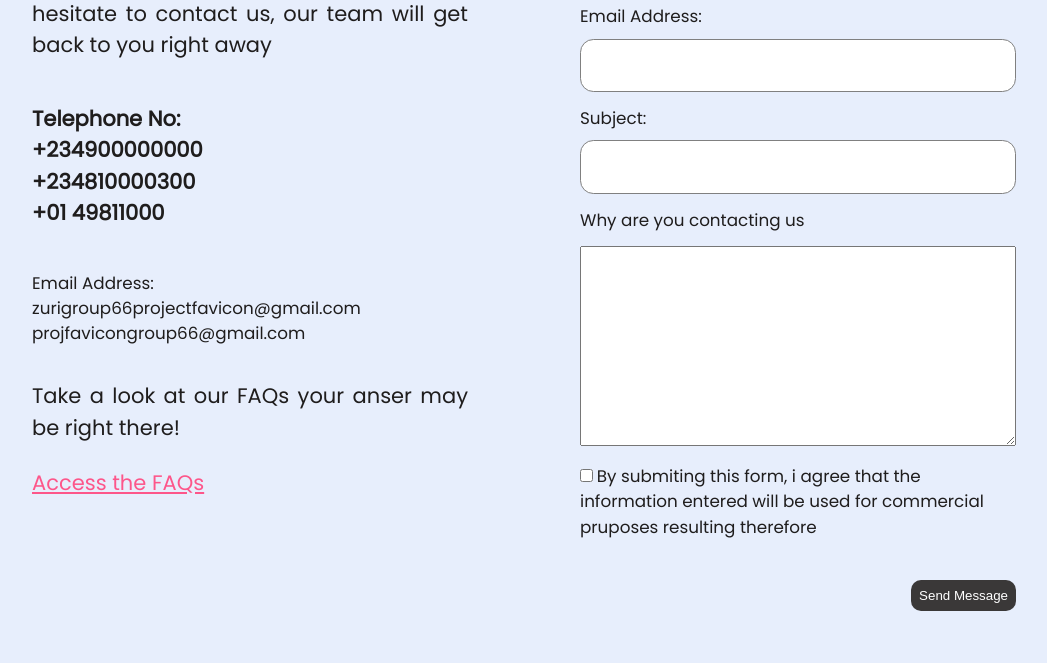
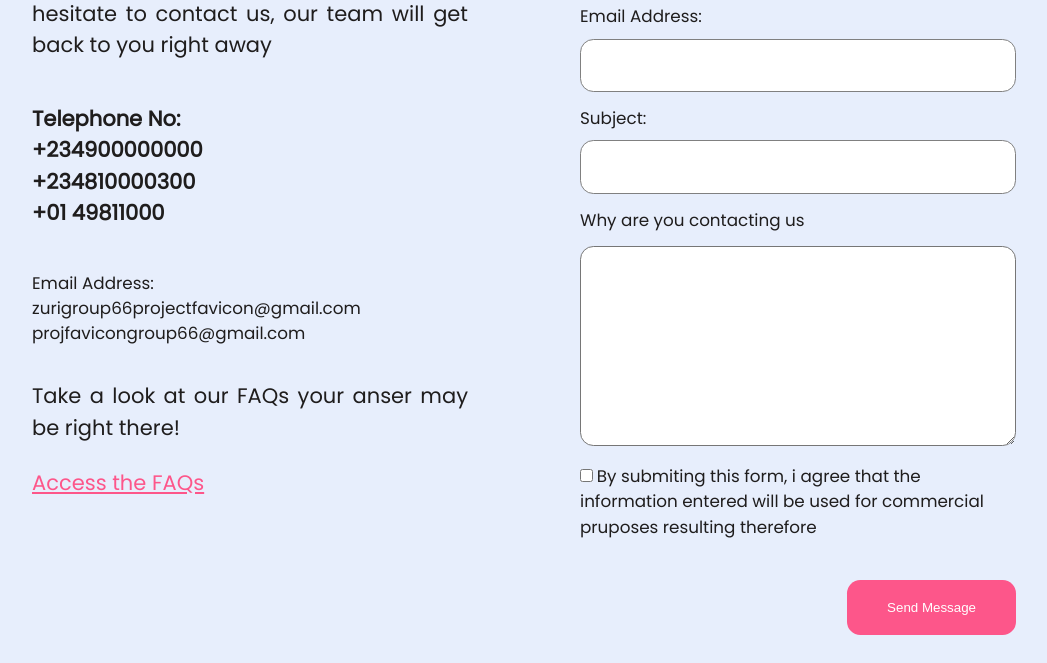
Before and after one commit to zuri-training/favicon-gen-team-66, a Django app: template frontend/templates/account/contact.html in a window 1280 px wide. Shown: the part 278-941 px from the top of the page, without its empty margins (116-1163 px from the left). Before the commit the page ends 889 px from the top, so only its background shows below. Run offline with Django 4.2, Linux system fonts and the light colour scheme; the template is opened without the code that fills it, so the values that code supplies are empty.

Commit message:
edit the button color and rounded corners

```diff
--- a/frontend/static/account/contact.css
+++ b/frontend/static/account/contact.css
@@ -130,6 +130,18 @@ textarea {
     width: 100%;
     height: 200px;
     margin-top: 1em;
+    border-radius: 1em;
+}
+
+button {
+    padding: 1.5em 3em;
+    border-radius: 1em;
+    background-color: #FD568A;
+    border: none;
+    color: #ffffff;
+    margin-right: 0;
+    float: right;
+    margin-top: 2em;
 }
 
 @media screen and (max-width: 600px){
```
